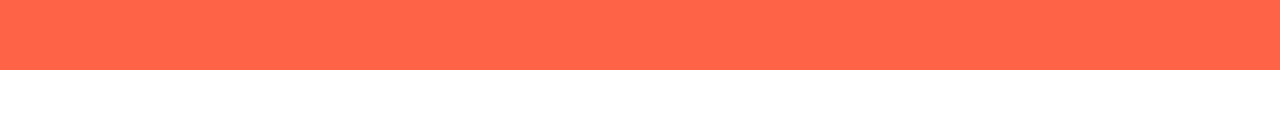
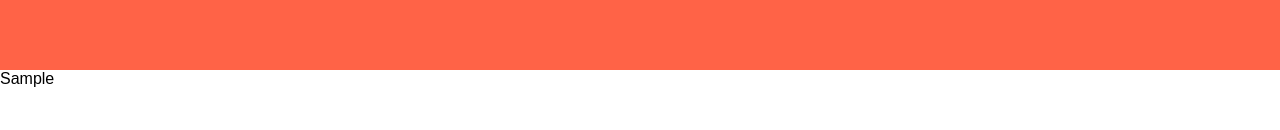
Before and after one commit to marnanakou/RT-ToDoList, a React (Create React App) app in the folder todolist/: page / in a window 1280 px wide. Both pictures are taken after typing "Sample" into the empty fields and a click on the button "Add Task". Shown: the part 170-300 px from the top of the page. Built offline with nearby package versions, Linux system fonts and the light colour scheme.

Commit message:
add task component

```diff
--- a/todolist/src/App.tsx
+++ b/todolist/src/App.tsx
@@ -1,6 +1,8 @@
 import React, {FC,useState,ChangeEvent} from 'react';
 import "./App.css"
-import {ITask} from "./interfaces"
+import {ITask} from "./Interfaces"
+import ToDoTask from "./Components/ToDoTask"
+import TodoTask from './Components/ToDoTask';
 
 const App : FC = () =>{
   const [task, setTask]=useState<string>("")
@@ -46,7 +48,8 @@ const App : FC = () =>{
         </div>
         <button onClick={addTask} >Add Task</button>
       </div>
-      <div className="todolist"></div>
+      <div className="todolist">
+        {todoList.map((task:ITask,key:number)=>{return <TodoTask key={key} task={task}/>})}</div>
     </div>
   );
 }
--- /dev/null
+++ b/todolist/src/Components/ToDoTask.tsx
@@ -0,0 +1,14 @@
+import React from "react"
+import { ITask } from "../Interfaces"
+
+interface Props {
+    task :ITask
+}
+
+const TodoTask = ({task} :Props) => {
+    return (
+        <div>{task.taskName}</div>
+    )
+
+}
+export default TodoTask
```
